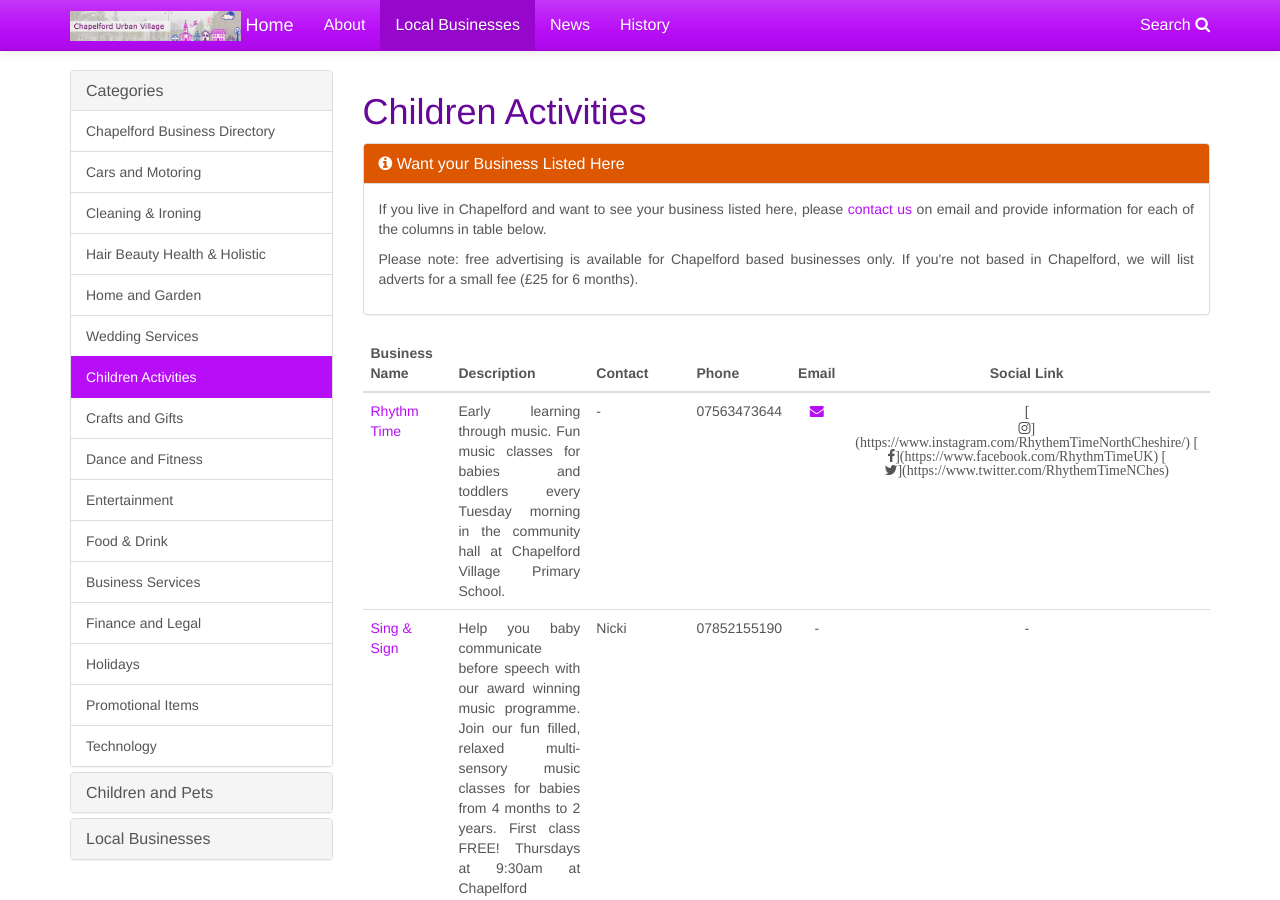
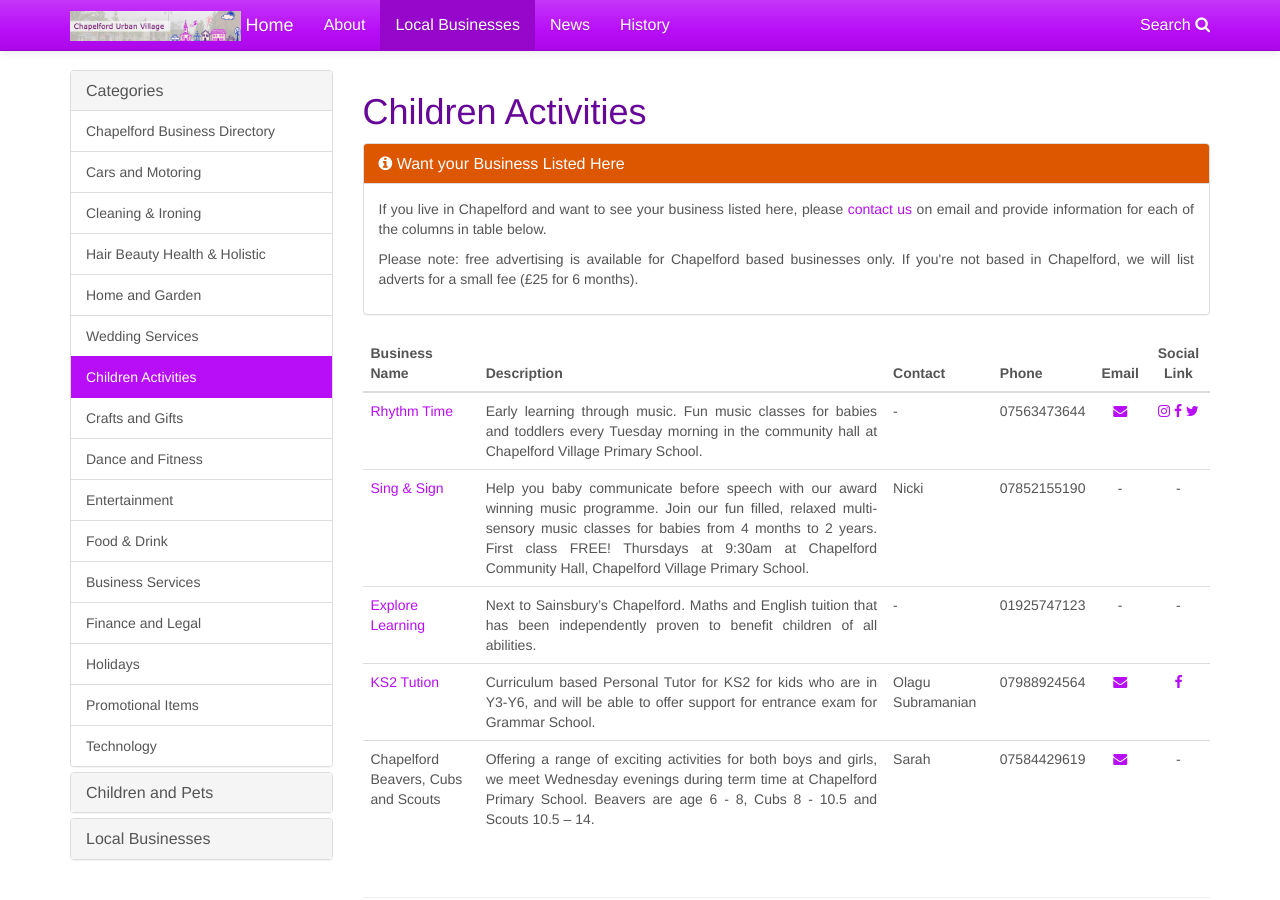
Before and after one commit to chapelford-community-centre/chapelford-community-centre.github.io, a Jekyll site: the page built from _docs/chapelford_business/children-activities.md, in a window 1280 px wide and 900 px high. Built offline with Jekyll 4.4.1, drawn with Linux system fonts in a browser that asks for light colours; nearby versions of some CDN libraries.

Commit message:
Added "/" for Rhythm Time change
Added "/" for Rhythm Time change

```diff
--- a/_docs/chapelford_business/children-activities.md
+++ b/_docs/chapelford_business/children-activities.md
@@ -5,7 +5,7 @@
 
 | Business Name | Description        | Contact   | Phone  | Email           | Social Link     |
 | :------------- |------------------| :--------------- | :----- | :--------------:| :-----------: |
-|[Rhythm Time](http://www.rhythmtime.net)|Early learning through music. Fun music classes for babies and toddlers every Tuesday morning in the community hall at Chapelford Village Primary School.|-|07563473644|[<i class="fa fa-envelope"/>](mailto:rtnorthcheshire@gmail.com)|[<i class="fa fa-instagram">](https://www.instagram.com/RhythemTimeNorthCheshire/) [<i class="fa fa-facebook">](https://www.facebook.com/RhythmTimeUK) [<i class="fa fa-twitter">](https://www.twitter.com/RhythemTimeNChes)|
+|[Rhythm Time](http://www.rhythmtime.net)|Early learning through music. Fun music classes for babies and toddlers every Tuesday morning in the community hall at Chapelford Village Primary School.|-|07563473644|[<i class="fa fa-envelope"/>](mailto:rtnorthcheshire@gmail.com)|[<i class="fa fa-instagram"/>](https://www.instagram.com/RhythemTimeNorthCheshire/) [<i class="fa fa-facebook"/>](https://www.facebook.com/RhythmTimeUK) [<i class="fa fa-twitter"/>](https://www.twitter.com/RhythemTimeNChes)|
 |[Sing & Sign](http://www.singandsign.co.uk)|Help you baby communicate before speech with our award winning music programme. Join our fun filled, relaxed multi-sensory music classes for babies from 4 months to 2 years. First class FREE! Thursdays at 9:30am at Chapelford Community Hall, Chapelford Village Primary School.|Nicki|07852155190|-|-|
 |[Explore Learning](http://www.explorelearning.co.uk)|Next to Sainsbury's Chapelford. Maths and English tuition that has been independently proven to benefit children of all abilities.|-|01925747123|-|-|
 |[KS2 Tution](http://www.facebook.com/olaguks2tutorwarrington)|Curriculum based  Personal Tutor for KS2 for kids who are in Y3-Y6, and will be able to offer support for entrance exam for Grammar School.|Olagu Subramanian|07988924564|[<i class="fa fa-envelope"/>](mailto:s_olagu78@yahoo.co.uk)|[<i class="fa fa-facebook"/>](s_olagu78@yahoo.co.uk)|
```
